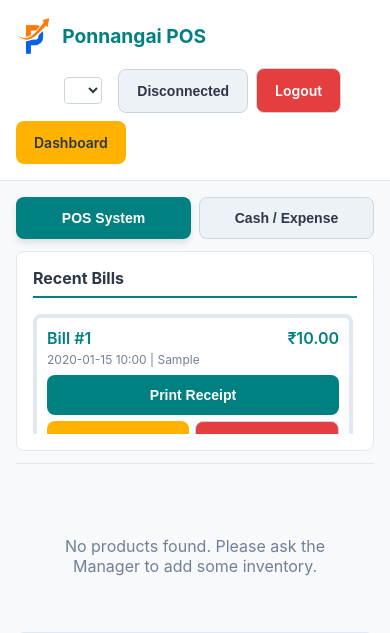
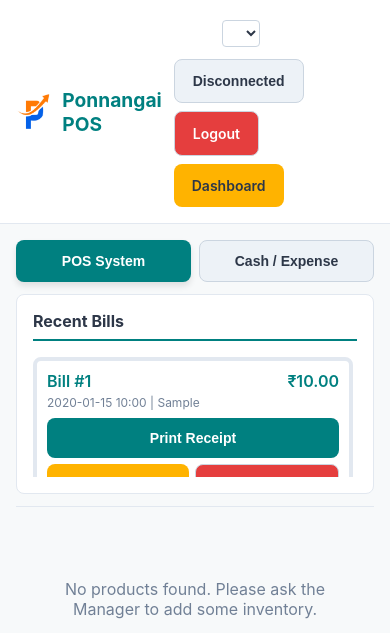
Before and after one commit to sooriya-moorthy-0107/Ponnangai-POS, a FastAPI app: page /shop in a window 390 px wide. Shown: the top 633 px of the page. Run offline with FastAPI, Linux system fonts and the light colour scheme; the visitor is signed in with stand-in values (Sample User, id 1); tables that the repository leaves empty hold one stand-in row (values such as "Sample post"); lists and menus that the app fills with data are empty; some libraries are stand-ins or nearby versions.

Commit message:
Fix the layout change in the POS View of both account

```diff
--- a/static/css/main.css
+++ b/static/css/main.css
@@ -35,7 +35,7 @@ header {
     display: flex;
     justify-content: space-between;
     align-items: center;
-    flex-wrap: wrap;
+    flex-wrap: nowrap;
     gap: 12px;
     border-bottom: 1px solid #E2E8F0;
     position: sticky;
@@ -154,6 +154,20 @@ select:focus {
     flex: 1;
     overflow-y: auto;
     padding-right: 4px;
+    display: grid;
+    grid-template-columns: 1fr;
+    gap: 16px;
+    align-content: start;
+}
+
+.pos-sidebar #bill-history-container .history-card {
+    margin-bottom: 0;
+}
+
+@media (max-width: 1023px) and (orientation: landscape) {
+    .pos-sidebar #bill-history-container {
+        grid-template-columns: 1fr 1fr;
+    }
 }
 
 
@@ -881,3 +895,8 @@ select:focus {
     font-weight: 600;
     margin-bottom: 8px;
 }
+
+.desktop-pos-view {
+    min-width: 1024px;
+    overflow-x: auto;
+}
--- a/static/js/app.js
+++ b/static/js/app.js
@@ -87,9 +87,9 @@ function renderCart() {
 
         cartItemEl.innerHTML = `
             <div style="display: flex; flex-direction: column; flex: 1;">
-                <div style="display: flex; justify-content: space-between; align-items: center; width: 100%;">
-                    <div class="cart-item-info" style="flex: 1;">
-                        <div class="cart-item-title">${item.name}</div>
+                <div style="display: flex; justify-content: space-between; align-items: center; width: 100%; flex-wrap: wrap; gap: 8px;">
+                    <div class="cart-item-info" style="flex: 1; min-width: 120px; white-space: nowrap; overflow: hidden; text-overflow: ellipsis;">
+                        <div class="cart-item-title" style="white-space: nowrap; overflow: hidden; text-overflow: ellipsis;">${item.name}</div>
                         <div class="cart-item-price">₹${item.price.toFixed(2)}</div>
                     </div>
                     <div class="cart-item-controls">
--- a/static/js/factory_pos.js
+++ b/static/js/factory_pos.js
@@ -239,7 +239,7 @@
                     <div style="font-weight:700; font-size:18px; color:#2D3748; word-break: break-word;">
                         ${item.name}
                     </div>
-                    <div style="display:flex; align-items:center; justify-content:space-between; gap: 8px;">
+                    <div style="display:flex; align-items:center; justify-content:space-between; gap: 8px; flex-wrap: wrap;">
                         <div style="display:flex; align-items:center; gap:4px;">
                             <input type="number" step="${step}" min="0.01" value="${item.qty}"
                                    style="width:70px; padding:6px; text-align:center; border:1px solid #CBD5E0; border-radius:4px; height:36px; font-weight:700; font-size:16px; outline:none;"
--- a/templates/factory_pos.html
+++ b/templates/factory_pos.html
@@ -8,7 +8,7 @@
     <link rel="icon" type="image/png" href="/static/images/logo.png">
     <link href="https://fonts.googleapis.com/css2?family=Outfit:wght@400;500;600;700&display=swap" rel="stylesheet">
 
-    <link rel="stylesheet" href="/static/css/main.css">
+    <link rel="stylesheet" href="/static/css/main.css?v=3">
 
     <!-- SweetAlert2 -->
     <script src="https://cdn.jsdelivr.net/npm/sweetalert2@11"></script>
@@ -249,6 +249,6 @@
     <script>
         const ACTIVE_CASHIER_ID = {{ target_cashier_id }};
     </script>
-    <script src="/static/js/factory_pos.js"></script>
+    <script src="/static/js/factory_pos.js?v=2"></script>
 </body>
 </html>
--- a/templates/shop.html
+++ b/templates/shop.html
@@ -6,7 +6,7 @@
     <meta name="viewport" content="width=device-width, initial-scale=1.0, maximum-scale=1.0, user-scalable=no">
     <title>Shop - Ponnangai POS</title>
     <link rel="icon" type="image/png" href="/static/images/logo.png">
-        <link rel="stylesheet" href="/static/css/main.css">
+    <link rel="stylesheet" href="/static/css/main.css?v=3">
 
     <!-- SweetAlert2 -->
     <script src="https://cdn.jsdelivr.net/npm/sweetalert2@11"></script>
@@ -220,7 +220,7 @@
         </div>
         </div>
 
-    <script src="/static/js/app.js"></script>
+    <script src="/static/js/app.js?v=2"></script>
     <script>
         const ACTIVE_SHOPKEEPER_ID = {{ target_shopkeeper_id }};
     </script>
```
